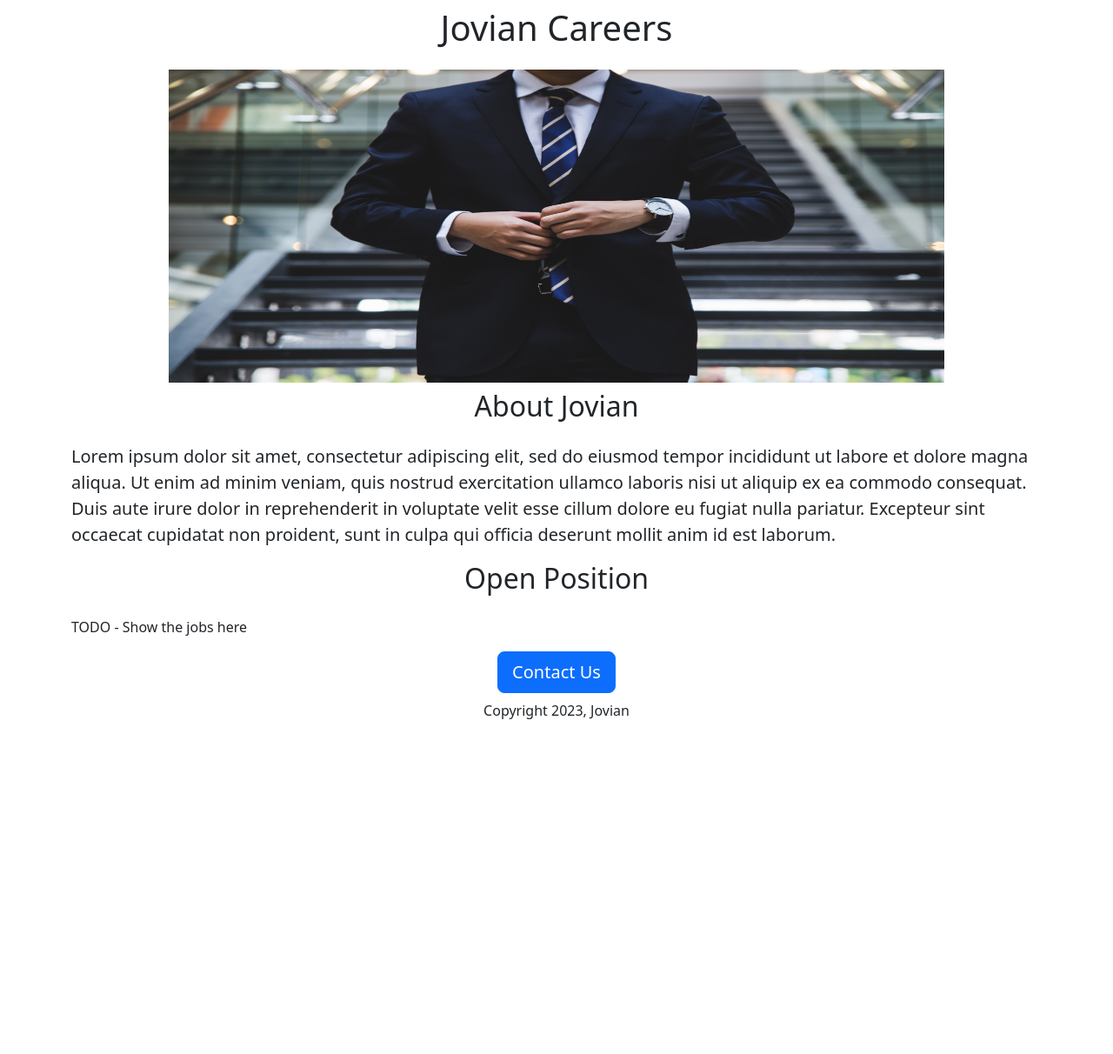
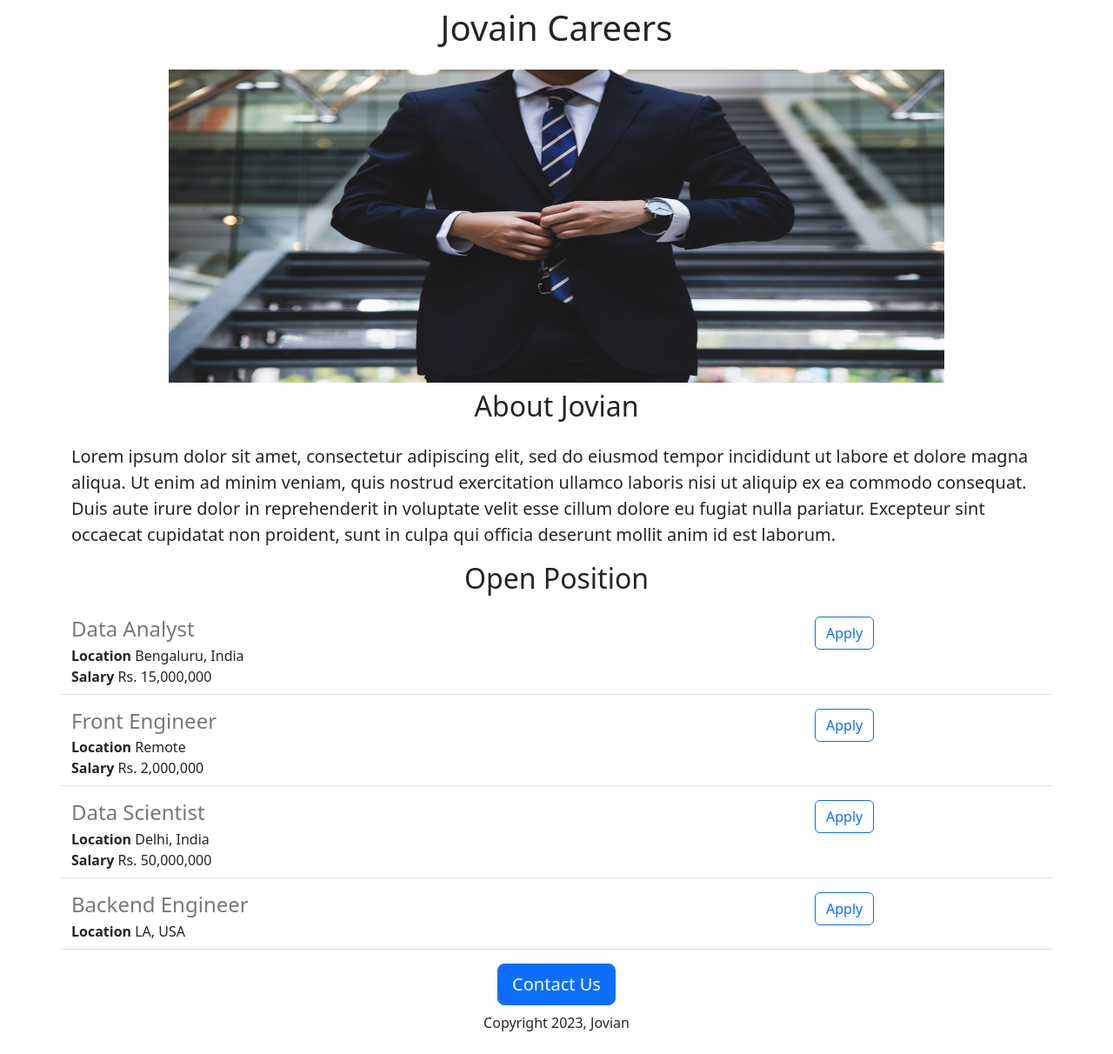
Before and after one commit to lamdangtung/jovian-careers, a Flask app: page / in a window 1280 px wide. Shown: the whole page at 87% size. Before the commit the page ends 827 px from the top, so only its background shows below. Run offline with Flask 2, Linux system fonts and the light colour scheme.

Commit message:
added dynamic data && setup api route

```diff
--- a/app.py
+++ b/app.py
@@ -1,4 +1,4 @@
-from flask import Flask, render_template
+from flask import Flask, render_template, jsonify
 
 """
 The variable __name__ is passed as first argument when creating an instance of the Flask object (a Python Flask application).
@@ -6,10 +6,41 @@
 """
 app = Flask(__name__)
 
+jobs = [
+    {
+        "id": 1,
+        "title": "Data Analyst",
+        "location": "Bengaluru, India",
+        "salary": "Rs. 15,000,000"
+    },
+    {
+        "id": 2,
+        "title": "Front Engineer",
+        "location": "Remote",
+        "salary": "Rs. 2,000,000"
+    },
+    {
+        "id": 2,
+        "title": "Data Scientist",
+        "location": "Delhi, India",
+        "salary": "Rs. 50,000,000"
+    },
+    {
+        "id": 4,
+        "title": "Backend Engineer",
+        "location": "LA, USA",
+    },
+]
+
 
 @app.route("/")
 def hello_world():
-    return render_template('home.html')
+    return render_template('home.html', jobs=jobs, company_name="Jovain")
+
+
+@app.route("/api/jobs")
+def get_job_list():
+    return jsonify(jobs)
 
 
 @app.route("/profile/<userId>")
--- a/templates/home.html
+++ b/templates/home.html
@@ -7,7 +7,9 @@
     <meta name="viewport" content="width=device-width, initial-scale=1.0">
     <link href="https://cdn.jsdelivr.net/npm/bootstrap@5.3.0-alpha1/dist/css/bootstrap.min.css" rel="stylesheet"
         integrity="sha384-GLhlTQ8iRABdZLl6O3oVMWSktQOp6b7In1Zl3/Jr59b6EGGoI1aFkw7cmDA6j6gD" crossorigin="anonymous">
-    <title>Jovian Careers</title>
+    <title>
+        {{company_name}} Careers
+    </title>
     <style>
         #banner {
             height: 360px;
@@ -21,8 +23,10 @@
 
 <body>
     <div class="container">
-        <h1 class="text-center mt-2 mb-4">Jovian Careers</h1>
-        <img class="img-fluid" id="banner" src="static/banner.jpeg" height="320">
+        <h1 class="text-center mt-2 mb-4">
+            {{company_name}} Careers
+        </h1>
+        <img class="img-fluid" id="banner" src="static/banner.jpeg" height="400">
         <h2 class="text-center mt-2 mb-4">About Jovian</h2>
         <p class="lead">Lorem ipsum dolor sit amet, consectetur adipiscing elit, sed do eiusmod tempor incididunt ut
             labore et dolore
@@ -33,7 +37,11 @@
             sint
             occaecat cupidatat non proident, sunt in culpa qui officia deserunt mollit anim id est laborum.</p>
         <h2 class="text-center mt-2 mb-4">Open Position</h2>
-        <p>TODO - Show the jobs here</p>
+        <div>
+            {% for job in jobs%}
+            {% include 'job_item.html' %}
+            {% endfor %}
+        </div>
         <div class="text-center">
             <button class="btn btn-primary btn-lg">Contact Us</button>
             <p class="mt-2 mb-4">Copyright 2023, Jovian</p>
--- /dev/null
+++ b/templates/job_item.html
@@ -0,0 +1,16 @@
+<div class="border-bottom row" style="margin-bottom: 16px; padding-bottom: 8px">
+    <div class="col-9">
+        <h4 style="color:rgb(120, 120, 120);margin-bottom: 4px;">{{job['title']}}</h4>
+        <div>
+            <b>Location</b> {{job['location']}}
+        </div>
+        {% if 'salary' in job %}
+        <div>
+            <b>Salary</b> {{job['salary']}}
+        </div>
+        {% endif %}
+    </div>
+    <div class="col-3 ">
+        <button type="button" class="btn btn-outline-primary">Apply</button>
+    </div>
+</div>
```
